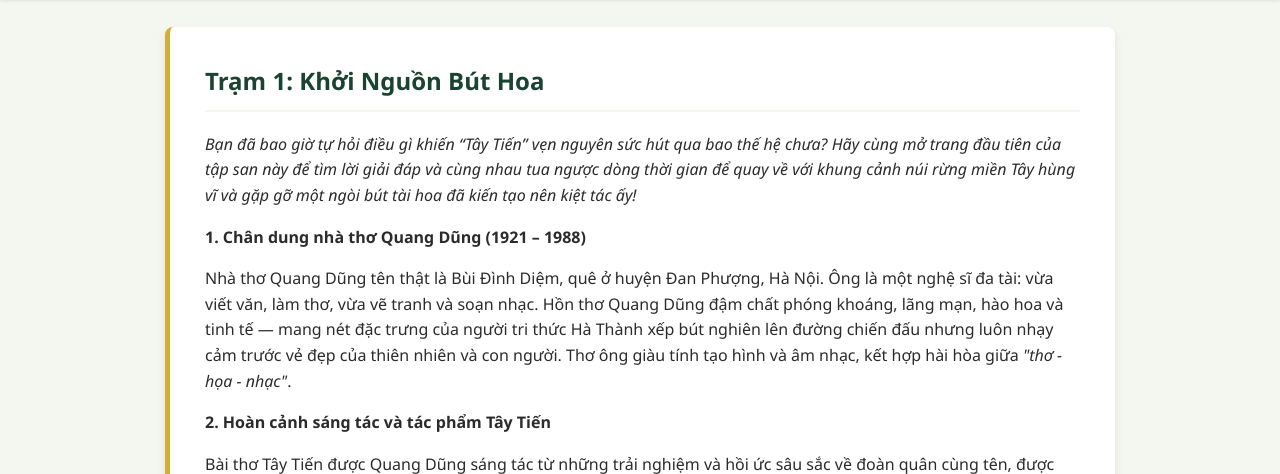
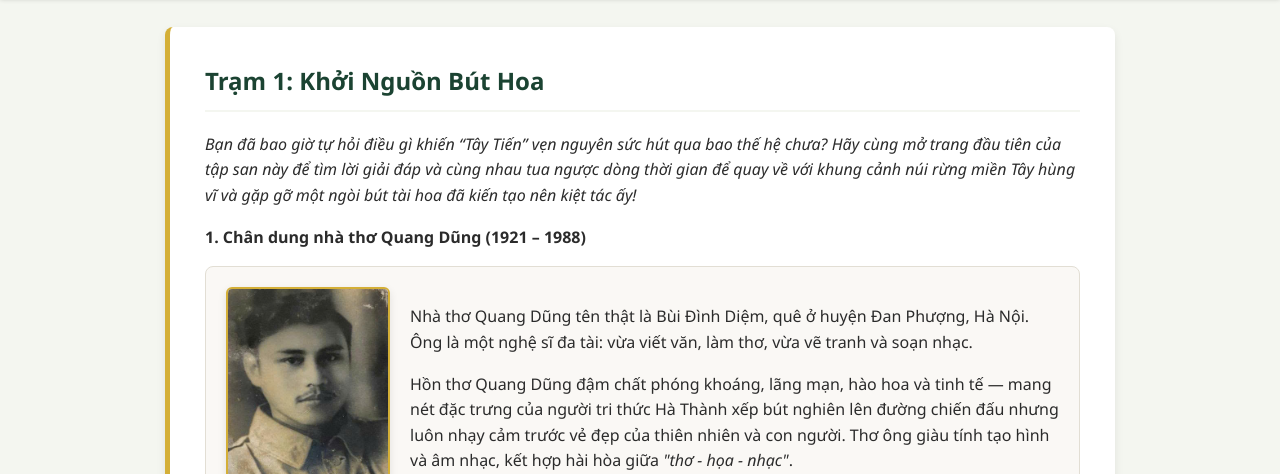
Before and after one commit to Mulgogi-1539/Cham-tay-tien, a plain HTML site: page index.html in a window 1280 px wide. Both pictures are taken after a click on the link "Trạm 1". Shown: the part 326-800 px from the top of the page. Drawn offline with Linux system fonts and the light colour scheme.

Commit message:
index.html

```diff
--- a/index.html
+++ b/index.html
@@ -262,6 +262,32 @@
             border: 1px solid #ddd;
         }
 
+        /* Layout giới thiệu tác giả có thêm ảnh chân dung */
+        .author-box {
+            display: flex;
+            gap: 20px;
+            align-items: center;
+            background: #faf8f5;
+            padding: 20px;
+            border-radius: 8px;
+            border: 1px solid #e2ded4;
+            margin: 15px 0 25px 0;
+        }
+
+        .author-img {
+            width: 160px;
+            height: 200px;
+            object-fit: cover;
+            border-radius: 6px;
+            border: 2px solid var(--accent-color);
+            box-shadow: 0 3px 8px rgba(0,0,0,0.1);
+            flex-shrink: 0;
+        }
+
+        .author-info {
+            flex-grow: 1;
+        }
+
         /* Style riêng Trạm 3 (2 cột) */
         .tram3-grid {
             display: grid;
@@ -320,6 +346,8 @@
         }
 
         @media (max-width: 768px) {
+            .author-box { flex-direction: column; text-align: center; }
+            .author-img { width: 140px; height: 175px; margin: 0 auto; }
             .tram3-grid { grid-template-columns: 1fr; }
             .top-left-info { position: static; display: inline-flex; margin-bottom: 20px; }
             header { padding-top: 30px; }
@@ -439,7 +467,15 @@
             <p><em>Bạn đã bao giờ tự hỏi điều gì khiến “Tây Tiến” vẹn nguyên sức hút qua bao thế hệ chưa? Hãy cùng mở trang đầu tiên của tập san này để tìm lời giải đáp và cùng nhau tua ngược dòng thời gian để quay về với khung cảnh núi rừng miền Tây hùng vĩ và gặp gỡ một ngòi bút tài hoa đã kiến tạo nên kiệt tác ấy!</em></p>
 
             <p><strong>1. Chân dung nhà thơ Quang Dũng (1921 – 1988)</strong></p>
-            <p>Nhà thơ Quang Dũng tên thật là Bùi Đình Diệm, quê ở huyện Đan Phượng, Hà Nội. Ông là một nghệ sĩ đa tài: vừa viết văn, làm thơ, vừa vẽ tranh và soạn nhạc. Hồn thơ Quang Dũng đậm chất phóng khoáng, lãng mạn, hào hoa và tinh tế — mang nét đặc trưng của người tri thức Hà Thành xếp bút nghiên lên đường chiến đấu nhưng luôn nhạy cảm trước vẻ đẹp của thiên nhiên và con người. Thơ ông giàu tính tạo hình và âm nhạc, kết hợp hài hòa giữa <em>"thơ - họa - nhạc"</em>.</p>
+
+            <!-- Khung chứa ảnh chân dung tác giả -->
+            <div class="author-box">
+                <img src="quang_dung.jpg" alt="Chân dung nhà thơ Quang Dũng" class="author-img">
+                <div class="author-info">
+                    <p style="margin-top: 0;">Nhà thơ Quang Dũng tên thật là Bùi Đình Diệm, quê ở huyện Đan Phượng, Hà Nội. Ông là một nghệ sĩ đa tài: vừa viết văn, làm thơ, vừa vẽ tranh và soạn nhạc.</p>
+                    <p style="margin-bottom: 0;">Hồn thơ Quang Dũng đậm chất phóng khoáng, lãng mạn, hào hoa và tinh tế — mang nét đặc trưng của người tri thức Hà Thành xếp bút nghiên lên đường chiến đấu nhưng luôn nhạy cảm trước vẻ đẹp của thiên nhiên và con người. Thơ ông giàu tính tạo hình và âm nhạc, kết hợp hài hòa giữa <em>"thơ - họa - nhạc"</em>.</p>
+                </div>
+            </div>
 
             <p><strong>2. Hoàn cảnh sáng tác và tác phẩm Tây Tiến</strong></p>
             <p>Bài thơ Tây Tiến được Quang Dũng sáng tác từ những trải nghiệm và hồi ức sâu sắc về đoàn quân cùng tên, được thành lập năm 1947 với phần lớn chiến sĩ là thanh niên, trí thức trẻ Hà thành. Cuối năm 1948, khi đơn vị giải thể để thành lập các đơn vị mới, Quang Dũng chuyển sang công tác ở nơi khác. Nỗi nhớ về những tháng ngày gian nan mà ấm áp tình đồng chí, cùng vẻ đẹp hùng vĩ, thơ mộng của miền Tây Bắc, đã thôi thúc ông viết nên thi phẩm này.</p>
```
